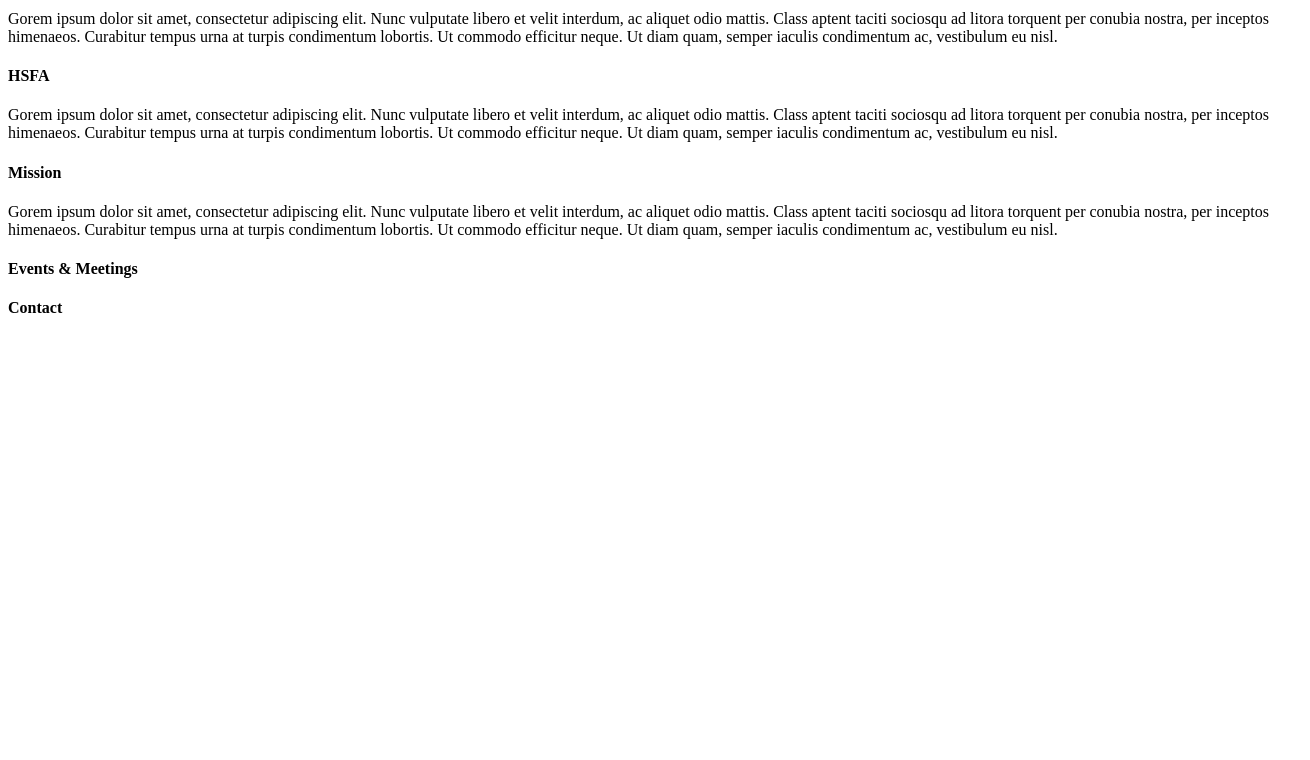
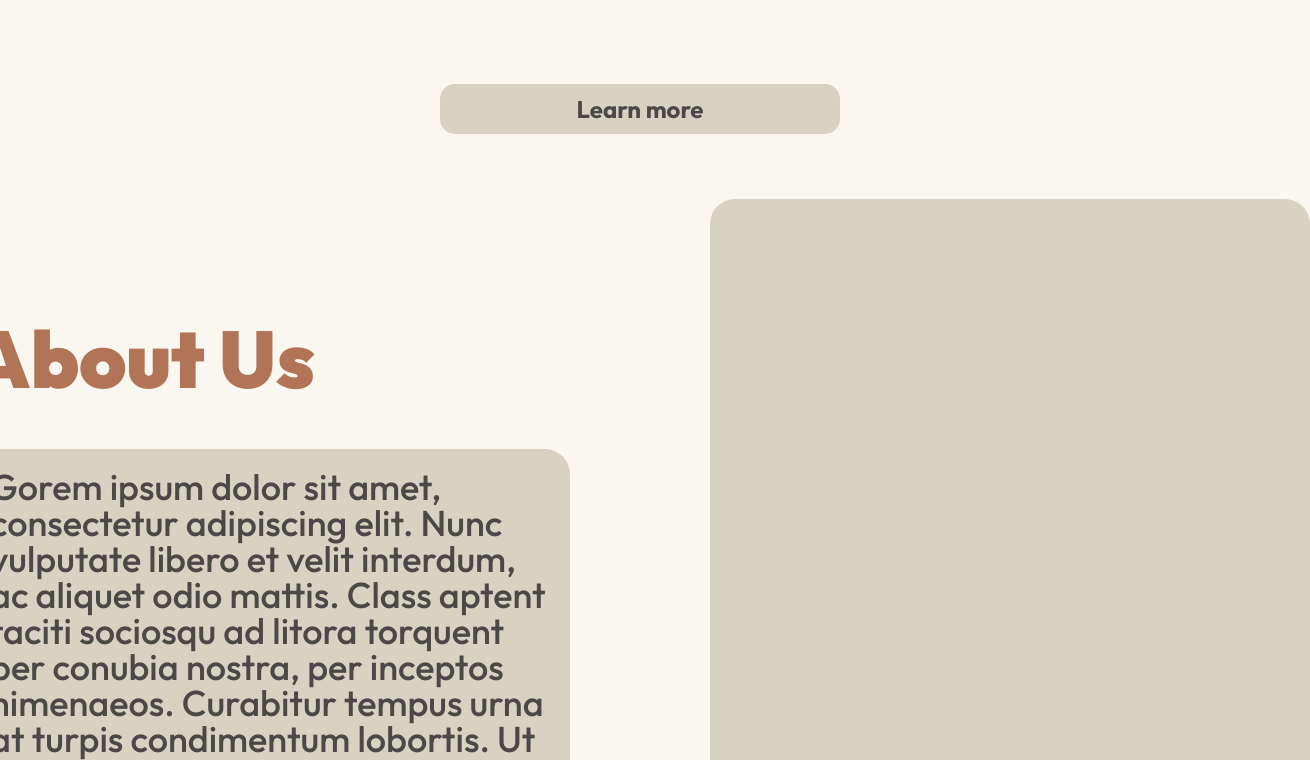
Before and after one commit to dishb/av-geo, a plain HTML site: page index.html in a window 1280 px wide. Shown: the part 806-1566 px from the top of the page, 1310 px wide, since content can reach past the window. Before the commit the page ends 1145 px from the top, so only its background shows below. Drawn offline with Linux system fonts and the light colour scheme; a web font is replaced by a local one.

Commit message:
fix: styles not applying

```diff
--- a/index.html
+++ b/index.html
@@ -4,7 +4,7 @@
     <meta charset = "UTF-8">
     <meta name = "viewport" content = "width=device-width, initial-scale=1.0">
 
-    <link rel = "stylesheet" href = "./styles/global.css">
+    <link rel = "stylesheet" href = "./styles/styles.css">
     <link rel = "stylesheet" href = "./styles/nerdFont.css">
     <link rel = "preconnect" href = "https://fonts.googleapis.com">
     <link rel = "preconnect" href = "https://fonts.gstatic.com" crossorigin>
```
